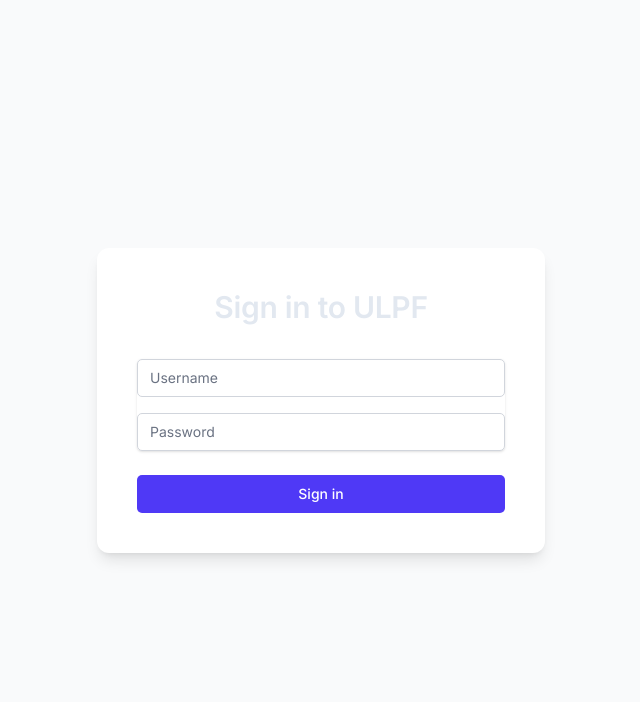
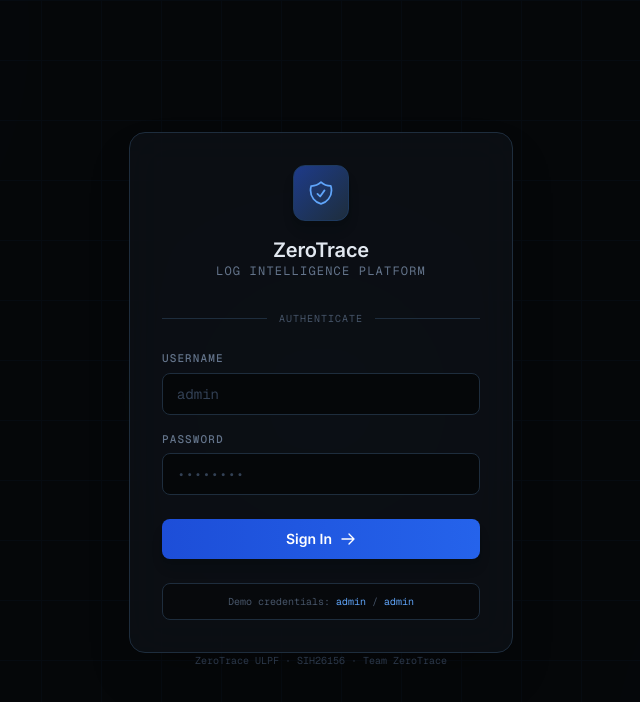
Before and after one commit to NischalSingana/Team-ZeroTrace, a Next.js app in the folder my-app/: page /login in a window 1280 px wide. Shown: the top 702 px of the page, without its empty margins (319-959 px from the left). Built offline with nearby package versions, Linux system fonts and the light colour scheme.

Commit message:
feat(ui): redesign login page with dark glassmorphism theme to match ZeroTrace brand

```diff
--- a/my-app/app/login/page.tsx
+++ b/my-app/app/login/page.tsx
@@ -8,12 +8,15 @@ export default function LoginPage() {
   const [username, setUsername] = useState('');
   const [password, setPassword] = useState('');
   const [error, setError] = useState('');
+  const [loading, setLoading] = useState(false);
   const router = useRouter();
   const setToken = useAuthStore((state) => state.setToken);
+  const setUser = useAuthStore((state) => state.setUser);
 
   const handleLogin = async (e: React.FormEvent) => {
     e.preventDefault();
     setError('');
+    setLoading(true);
 
     try {
       const apiUrl = process.env.NEXT_PUBLIC_API_URL || 'http://localhost:8000';
@@ -23,71 +26,152 @@ export default function LoginPage() {
 
       const res = await fetch(`${apiUrl}/api/auth/token`, {
         method: 'POST',
-        headers: {
-          'Content-Type': 'application/x-www-form-urlencoded',
-        },
+        headers: { 'Content-Type': 'application/x-www-form-urlencoded' },
         body: formData.toString(),
       });
 
-      if (!res.ok) {
-        throw new Error('Invalid credentials');
-      }
+      if (!res.ok) throw new Error('Invalid credentials. Please try again.');
 
       const data = await res.json();
       setToken(data.access_token);
+      setUser({ username });
       router.push('/overview');
     } catch (err: any) {
       setError(err.message);
+    } finally {
+      setLoading(false);
     }
   };
 
   return (
-    <div className="flex h-screen w-full items-center justify-center bg-gray-50">
-      <div className="w-full max-w-md space-y-8 rounded-xl bg-white p-10 shadow-lg">
-        <div>
-          <h2 className="mt-6 text-center text-3xl font-extrabold text-gray-900">
-            Sign in to ULPF
-          </h2>
-        </div>
-        <form className="mt-8 space-y-6" onSubmit={handleLogin}>
-          <div className="space-y-4 rounded-md shadow-sm">
-            <div>
+    <div className="relative flex h-screen w-full items-center justify-center overflow-hidden bg-[#050709]">
+      {/* Animated background grid */}
+      <div
+        className="pointer-events-none absolute inset-0 opacity-[0.03]"
+        style={{
+          backgroundImage: `linear-gradient(#3b82f6 1px, transparent 1px), linear-gradient(90deg, #3b82f6 1px, transparent 1px)`,
+          backgroundSize: '60px 60px',
+        }}
+      />
+
+      {/* Ambient glow orbs */}
+      <div className="pointer-events-none absolute -top-40 -left-40 h-96 w-96 rounded-full bg-[#3b82f6] opacity-[0.06] blur-[100px]" />
+      <div className="pointer-events-none absolute -bottom-40 -right-40 h-96 w-96 rounded-full bg-[#8b5cf6] opacity-[0.06] blur-[100px]" />
+      <div className="pointer-events-none absolute top-1/2 left-1/2 h-64 w-64 -translate-x-1/2 -translate-y-1/2 rounded-full bg-[#06b6d4] opacity-[0.04] blur-[80px]" />
+
+      {/* Card */}
+      <div className="relative z-10 w-full max-w-sm mx-4">
+        {/* Glassmorphism card */}
+        <div
+          className="rounded-2xl border border-[#1e2d3d] bg-[#0d1117]/80 p-8 shadow-2xl"
+          style={{ backdropFilter: 'blur(20px)' }}
+        >
+          {/* Logo & Brand */}
+          <div className="mb-8 text-center">
+            <div className="mx-auto mb-4 flex h-14 w-14 items-center justify-center rounded-xl border border-[#1e3a5f] bg-gradient-to-br from-[#1e3a8a] to-[#1e2d3d] shadow-lg">
+              <svg viewBox="0 0 24 24" className="h-7 w-7 text-[#60a5fa]" fill="none" stroke="currentColor" strokeWidth="1.5">
+                <path strokeLinecap="round" strokeLinejoin="round" d="M9 12.75 11.25 15 15 9.75m-3-7.036A11.959 11.959 0 0 1 3.598 6 11.99 11.99 0 0 0 3 9.749c0 5.592 3.824 10.29 9 11.623 5.176-1.332 9-6.03 9-11.622 0-1.31-.21-2.571-.598-3.751h-.152c-3.196 0-6.1-1.248-8.25-3.285Z" />
+              </svg>
+            </div>
+            <h1 className="text-xl font-bold tracking-tight text-[#e2e8f0]">ZeroTrace</h1>
+            <p className="mt-1 text-xs font-mono text-[#64748b] tracking-widest uppercase">Log Intelligence Platform</p>
+          </div>
+
+          {/* Divider */}
+          <div className="mb-6 flex items-center gap-3">
+            <div className="h-px flex-1 bg-[#1e2d3d]" />
+            <span className="text-[10px] font-mono text-[#475569] uppercase tracking-widest">Authenticate</span>
+            <div className="h-px flex-1 bg-[#1e2d3d]" />
+          </div>
+
+          {/* Form */}
+          <form onSubmit={handleLogin} className="space-y-4">
+            {/* Username */}
+            <div className="space-y-1.5">
+              <label htmlFor="username" className="block text-[11px] font-mono font-medium uppercase tracking-widest text-[#64748b]">
+                Username
+              </label>
               <input
                 id="username"
                 name="username"
                 type="text"
                 required
-                className="relative block w-full appearance-none rounded-md border border-gray-300 px-3 py-2 text-gray-900 placeholder-gray-500 focus:border-indigo-500 focus:outline-none focus:ring-indigo-500 sm:text-sm"
-                placeholder="Username"
+                autoComplete="username"
                 value={username}
                 onChange={(e) => setUsername(e.target.value)}
+                placeholder="admin"
+                className="w-full rounded-lg border border-[#1e2d3d] bg-[#050709] px-3.5 py-2.5 text-sm text-[#e2e8f0] placeholder-[#334155] outline-none transition-all duration-200 focus:border-[#3b82f6] focus:ring-1 focus:ring-[#3b82f6]/40 font-mono"
               />
             </div>
-            <div>
+
+            {/* Password */}
+            <div className="space-y-1.5">
+              <label htmlFor="password" className="block text-[11px] font-mono font-medium uppercase tracking-widest text-[#64748b]">
+                Password
+              </label>
               <input
                 id="password"
                 name="password"
                 type="password"
                 required
-                className="relative block w-full appearance-none rounded-md border border-gray-300 px-3 py-2 text-gray-900 placeholder-gray-500 focus:border-indigo-500 focus:outline-none focus:ring-indigo-500 sm:text-sm"
-                placeholder="Password"
+                autoComplete="current-password"
                 value={password}
                 onChange={(e) => setPassword(e.target.value)}
+                placeholder="••••••••"
+                className="w-full rounded-lg border border-[#1e2d3d] bg-[#050709] px-3.5 py-2.5 text-sm text-[#e2e8f0] placeholder-[#334155] outline-none transition-all duration-200 focus:border-[#3b82f6] focus:ring-1 focus:ring-[#3b82f6]/40 font-mono"
               />
             </div>
-          </div>
 
-          {error && <div className="text-sm text-red-500">{error}</div>}
+            {/* Error */}
+            {error && (
+              <div className="flex items-center gap-2 rounded-lg border border-[#ef4444]/20 bg-[#ef4444]/5 px-3 py-2.5">
+                <svg className="h-3.5 w-3.5 flex-shrink-0 text-[#ef4444]" fill="currentColor" viewBox="0 0 20 20">
+                  <path fillRule="evenodd" d="M18 10a8 8 0 11-16 0 8 8 0 0116 0zm-7 4a1 1 0 11-2 0 1 1 0 012 0zm-1-9a1 1 0 00-1 1v4a1 1 0 102 0V6a1 1 0 00-1-1z" clipRule="evenodd" />
+                </svg>
+                <p className="text-xs font-mono text-[#f87171]">{error}</p>
+              </div>
+            )}
 
-          <div>
+            {/* Submit */}
             <button
               type="submit"
-              className="group relative flex w-full justify-center rounded-md border border-transparent bg-indigo-600 px-4 py-2 text-sm font-medium text-white hover:bg-indigo-700 focus:outline-none focus:ring-2 focus:ring-indigo-500 focus:ring-offset-2"
+              disabled={loading}
+              className="relative mt-2 w-full overflow-hidden rounded-lg bg-gradient-to-r from-[#1d4ed8] to-[#2563eb] px-4 py-2.5 text-sm font-semibold text-white shadow-lg transition-all duration-200 hover:from-[#1e40af] hover:to-[#1d4ed8] hover:shadow-[#3b82f6]/25 hover:shadow-xl disabled:opacity-60 disabled:cursor-not-allowed focus:outline-none focus:ring-2 focus:ring-[#3b82f6]/50 focus:ring-offset-2 focus:ring-offset-[#0d1117]"
             >
-              Sign in
+              {loading ? (
+                <span className="flex items-center justify-center gap-2">
+                  <svg className="h-4 w-4 animate-spin" viewBox="0 0 24 24" fill="none">
+                    <circle className="opacity-25" cx="12" cy="12" r="10" stroke="currentColor" strokeWidth="4" />
+                    <path className="opacity-75" fill="currentColor" d="M4 12a8 8 0 018-8V0C5.373 0 0 5.373 0 12h4z" />
+                  </svg>
+                  Authenticating...
+                </span>
+              ) : (
+                <span className="flex items-center justify-center gap-2">
+                  Sign In
+                  <svg className="h-4 w-4" fill="none" stroke="currentColor" viewBox="0 0 24 24" strokeWidth="2">
+                    <path strokeLinecap="round" strokeLinejoin="round" d="M13.5 4.5 21 12m0 0-7.5 7.5M21 12H3" />
+                  </svg>
+                </span>
+              )}
             </button>
+          </form>
+
+          {/* Footer hint */}
+          <div className="mt-6 rounded-lg border border-[#1e2d3d] bg-[#050709]/60 px-3 py-2.5">
+            <p className="text-center text-[10px] font-mono text-[#475569]">
+              Demo credentials:{' '}
+              <span className="text-[#60a5fa]">admin</span>
+              {' / '}
+              <span className="text-[#60a5fa]">admin</span>
+            </p>
           </div>
-        </form>
+        </div>
+
+        {/* Bottom tag */}
+        <p className="mt-4 text-center text-[10px] font-mono text-[#334155]">
+          ZeroTrace ULPF · SIH26156 · Team ZeroTrace
+        </p>
       </div>
     </div>
   );
```
